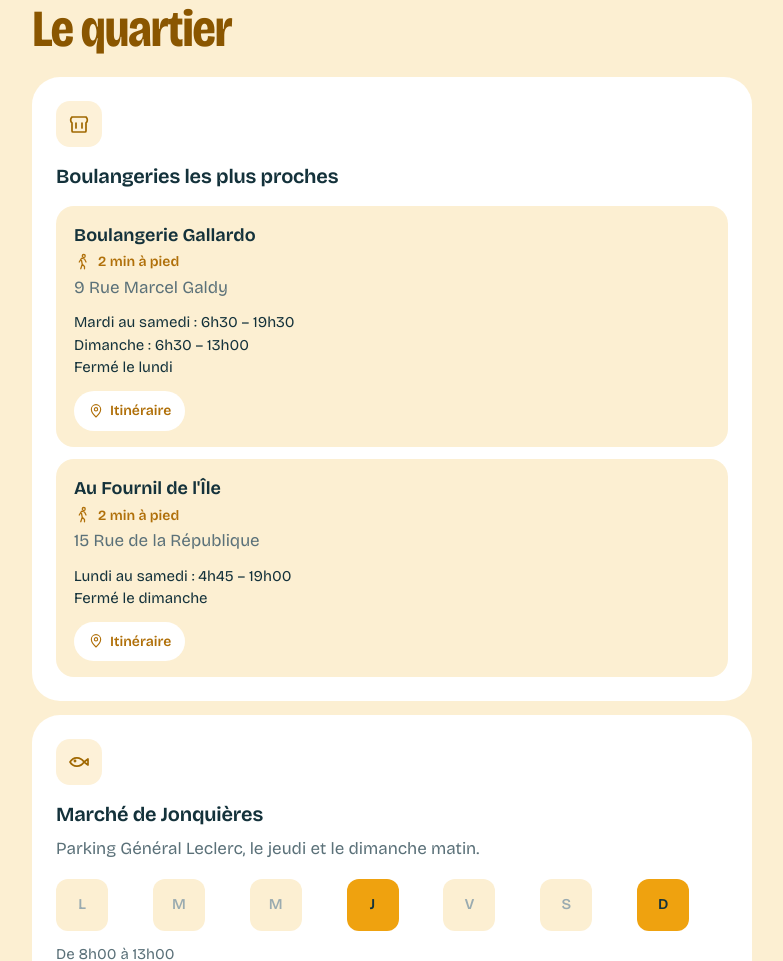
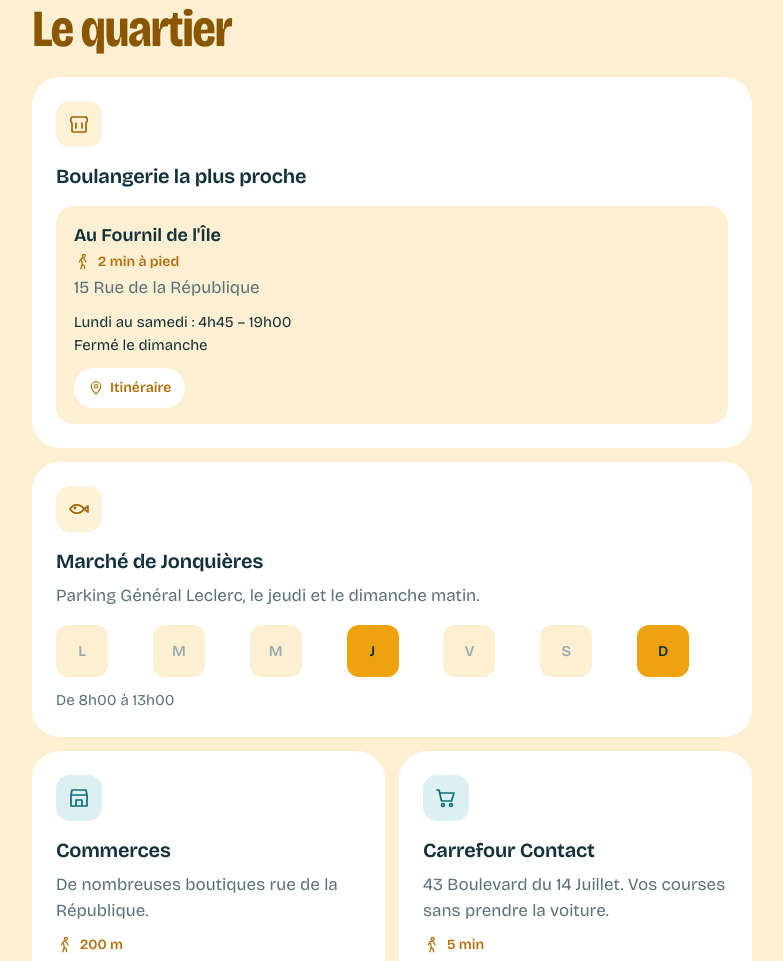
Before and after one commit to Daft-JC/guide-t2-rue-brescon, a plain HTML site: page index.html in a window 1280 px wide. Shown: the part 3849-4810 px from the top of the page, without its empty margins (248-1031 px from the left). Drawn offline with nearby package versions, Linux system fonts and the light colour scheme.

Commit message:
Retire la boulangerie Gallardo, fermée définitivement
Co-Authored-By: Claude Opus 5.5 <noreply@anthropic.com>

```diff
--- a/index.html
+++ b/index.html
@@ -400,14 +400,8 @@ footer strong{display:block;color:#fff;font-size:16px;margin-bottom:2px}
     <div class="quartier">
       <div class="bloc large">
         <div class="ic-rond ic-ocre"><svg class="i" viewBox="0 0 24 24" aria-hidden="true"><path d="M5 11a4 4 0 0 1 0-6h14a4 4 0 0 1 0 6v8a1 1 0 0 1-1 1H6a1 1 0 0 1-1-1Z"/><path d="M9 11v5M15 11v5"/></svg></div>
-        <h3>Boulangeries les plus proches</h3>
+        <h3>Boulangerie la plus proche</h3>
         <div class="boul">
-          <div class="boul-item">
-            <div class="boul-tete"><strong>Boulangerie Gallardo</strong><span class="dist"><svg class="i" viewBox="0 0 24 24" aria-hidden="true"><circle cx="13" cy="4" r="2"/><path d="m9 21 2-6 3 3v3M7 12l3-5 4 1 2 4M11 15l-1-5"/></svg> 2 min à pied</span></div>
-            <p class="muted">9 Rue Marcel Galdy</p>
-            <ul class="horaires"><li>Mardi au samedi : 6h30 – 19h30</li><li>Dimanche : 6h30 – 13h00</li><li>Fermé le lundi</li></ul>
-            <a class="lien-itin" href="https://www.google.com/maps/dir/?api=1&destination=9%20Rue%20Marcel%20Galdy%2C%2013500%20Martigues" target="_blank" rel="noopener"><svg class="i i-s" viewBox="0 0 24 24" aria-hidden="true"><path d="M12 21s-7-6.2-7-11.5A7 7 0 0 1 19 9.5C19 14.8 12 21 12 21Z"/><circle cx="12" cy="9.5" r="2.5"/></svg> Itinéraire</a>
-          </div>
           <div class="boul-item">
             <div class="boul-tete"><strong>Au Fournil de l'Île</strong><span class="dist"><svg class="i" viewBox="0 0 24 24" aria-hidden="true"><circle cx="13" cy="4" r="2"/><path d="m9 21 2-6 3 3v3M7 12l3-5 4 1 2 4M11 15l-1-5"/></svg> 2 min à pied</span></div>
             <p class="muted">15 Rue de la République</p>
```
